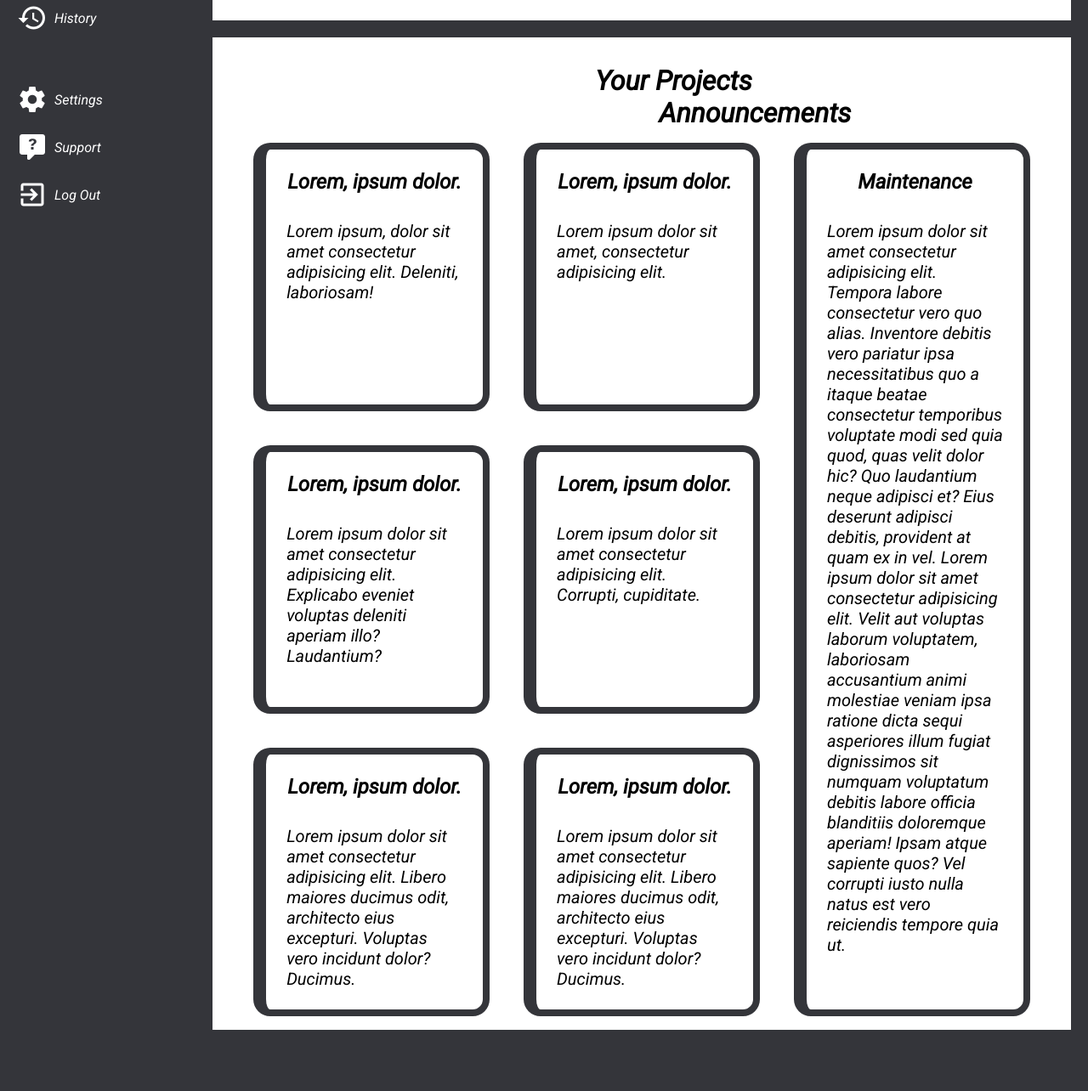
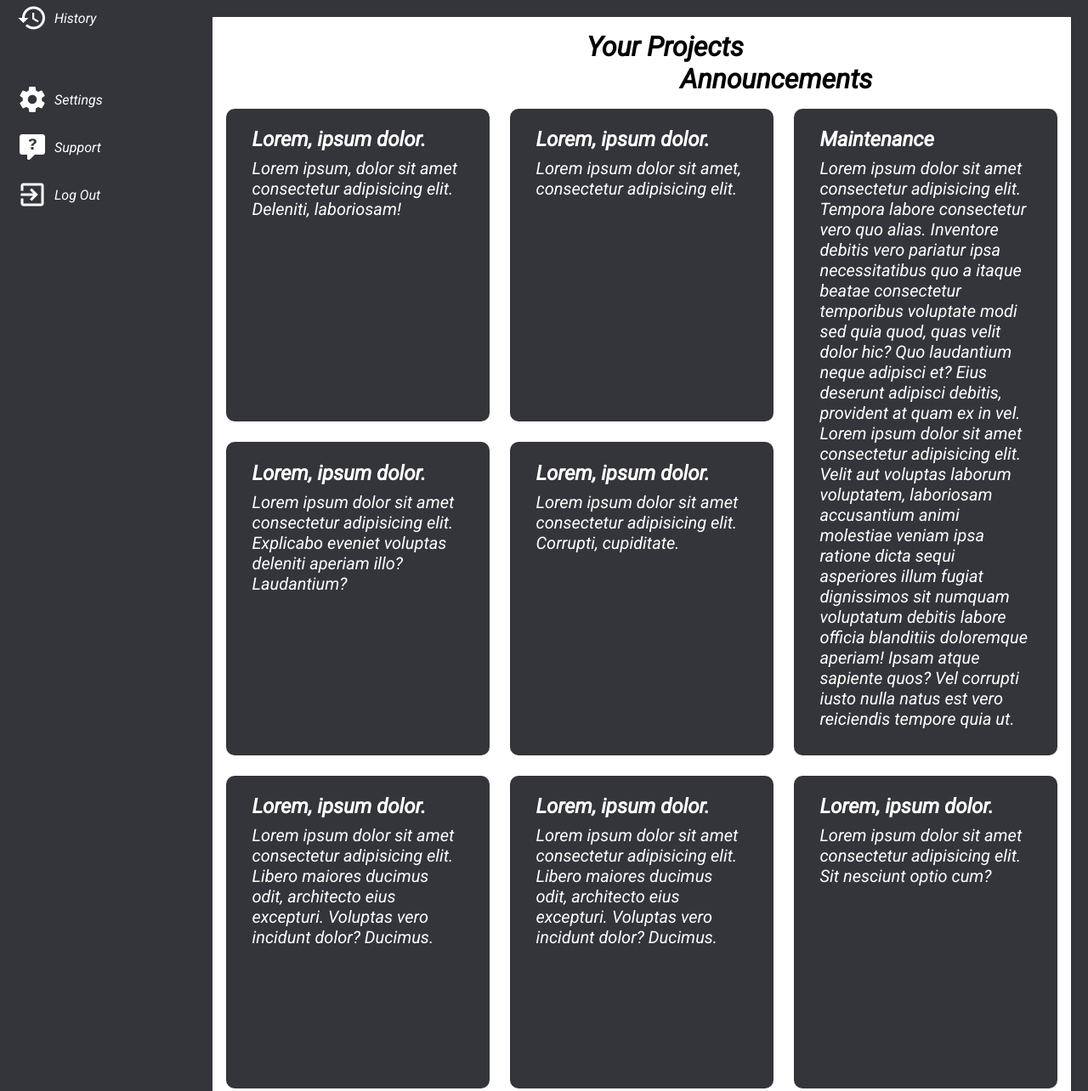
Before and after one commit to oguzhanmolu/admin-dashboard, a plain HTML site: page index.html in a window 1280 px wide. Shown: the part 365-1649 px from the top of the page at 85% size. Before the commit the page ends 1597 px from the top, so only its background shows below. Drawn offline with Linux system fonts and the light colour scheme.

Commit message:
grid background to dark color and minor size changes

```diff
--- a/index.html
+++ b/index.html
@@ -133,6 +133,13 @@
                 incidunt dolor? Ducimus.
               </p>
             </div>
+            <div class="grid">
+              <span class="grid-hl"> Lorem, ipsum dolor. </span>
+              <p class="grid-text">
+                Lorem ipsum dolor sit amet consectetur adipisicing elit. Sit
+                nesciunt optio cum?
+              </p>
+            </div>
           </div>
 
           <!--  -->
--- a/style.css
+++ b/style.css
@@ -42,7 +42,7 @@ body {
 }
 .main-content-container {
   display: grid;
-  grid-template-rows: 1fr 3fr;
+  grid-template-rows: 1fr 3.5fr;
   background-color: white;
 }
 header {
@@ -86,7 +86,7 @@ header {
   font-weight: bold;
 }
 #search-bar-buttons {
-  margin-top: 2.5rem;
+  margin-top: 1rem;
   margin-left: 112px;
 }
 button {
@@ -95,7 +95,6 @@ button {
   padding: 20px;
   border-radius: 10px;
   margin-left: 20px;
-  margin-bottom: 2rem;
   font-size: 1.5rem;
   border-style: none;
 }
@@ -104,38 +103,33 @@ button:hover {
   cursor: pointer;
 }
 #main-hl {
-  margin-top: 2rem;
+  margin-top: 1rem;
   font-size: 2rem;
   font-weight: bold;
 }
 #main-headlight-one {
-  margin-left: 450px;
+  margin-left: 440px;
 }
 #main-headlight-two {
-  margin-left: 525px;
+  margin-left: 550px;
 }
 .grid-area {
   display: grid;
-  gap: 0.5rem;
-  margin-left: 2rem;
-  margin-right: 2rem;
+  gap: 1.5rem;
+  margin: 1rem;
   grid-template: repeat(3, 1fr) / repeat(3, 1fr);
 }
 .grid {
-  display: flex;
-  flex-direction: column;
-  margin: 1rem;
-  padding: 0.5rem;
-  background-color: white;
-  border-radius: 20px;
-  border: 8px solid #34353a;
-  border-left: 15px solid #34353a;
+  padding: 1.4rem;
+  background-color: #34353a;
+  color: white;
+  border-radius: 10px;
 }
 .grid:hover {
   scale: 1.1;
 }
 .announcements {
-  grid-row: 1/4;
+  grid-row: 1/3;
   grid-column: 3;
 }
 .grid-hl {
@@ -145,7 +139,7 @@ button:hover {
 }
 .grid-hl,
 .grid-text {
-  margin: 1rem;
+  margin: 0.5rem;
 }
 .grid-text {
   font-size: 1.25rem;
```
